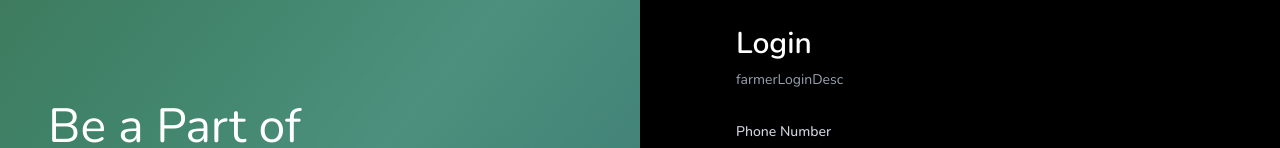
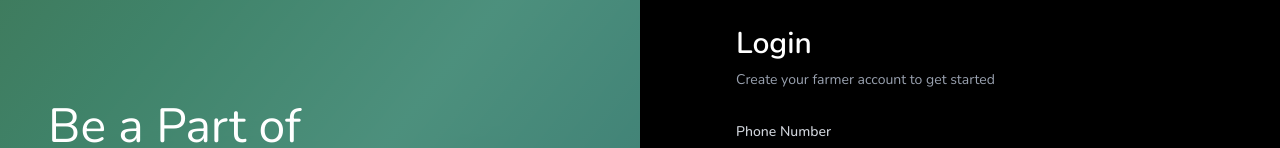
Before and after one commit to sameerkali/ucf-user, a React (Vite) app: page /login in a window 1280 px wide. Shown: the part 174-322 px from the top of the page. Built offline with nearby package versions, Linux system fonts and the light colour scheme; no server answers.

Commit message:
fix a typo in login page for localization

```diff
--- a/src/pages/LoginPage.tsx
+++ b/src/pages/LoginPage.tsx
@@ -214,7 +214,7 @@ export default function LoginPage() {
                 <h2 className="text-3xl font-semibold text-white mb-2">
                   {t("login")}
                 </h2>
-                <p className="text-gray-400 text-sm">{t("farmerLoginDesc")}</p>
+                <p className="text-gray-400 text-sm">{t("createKisaanAccount")}</p>
               </div>
               <form onSubmit={handleFarmerLogin} className="space-y-6">
                 <div>
@@ -287,7 +287,7 @@ export default function LoginPage() {
                   {t("login")}
                 </h2>
                 <p className="text-gray-400 text-sm">
-                  {t("credentialsLoginDesc")}
+                  {t("createPosAccount")}
                 </p>
               </div>
               <form onSubmit={handleCredentialsSubmit} className="space-y-6">
```
